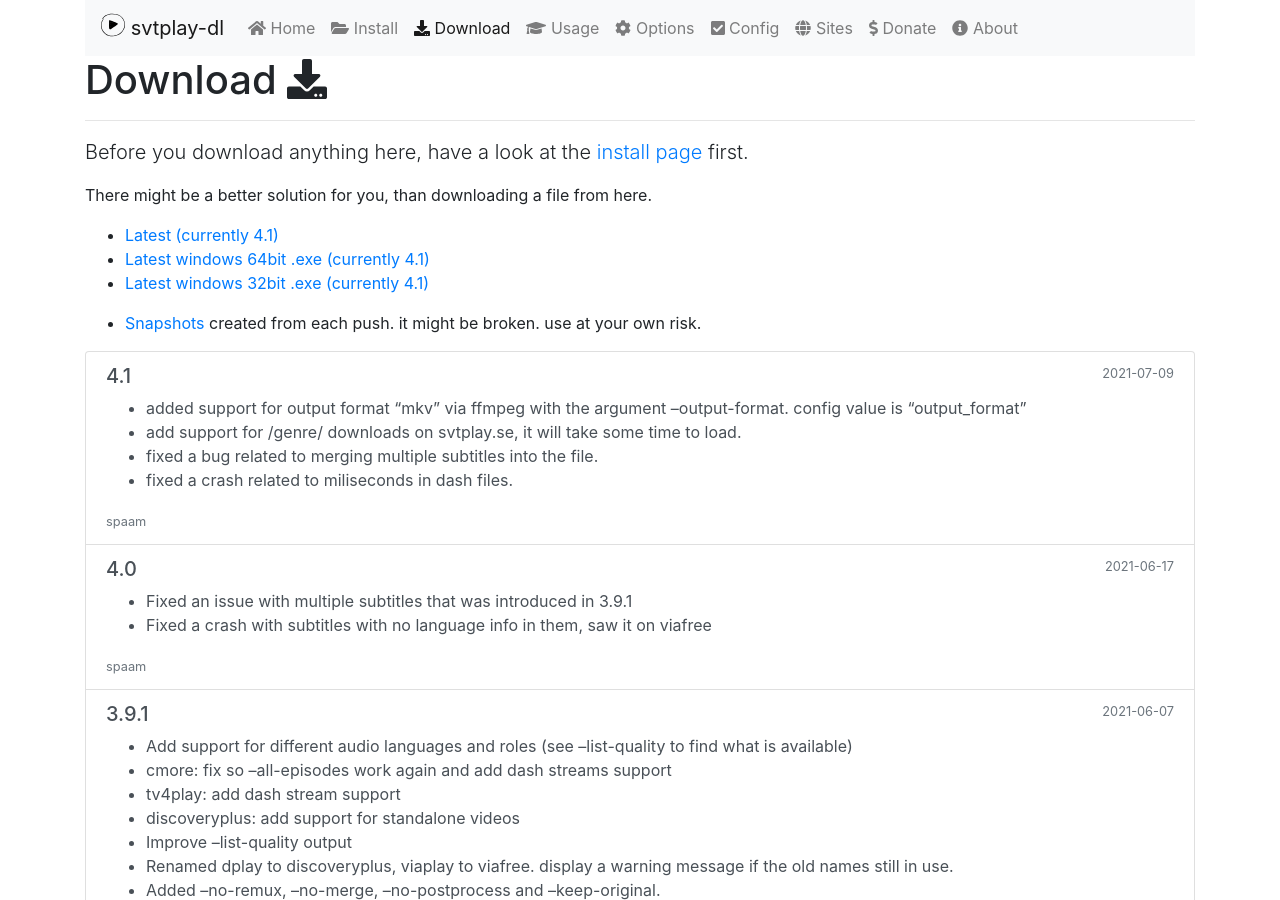
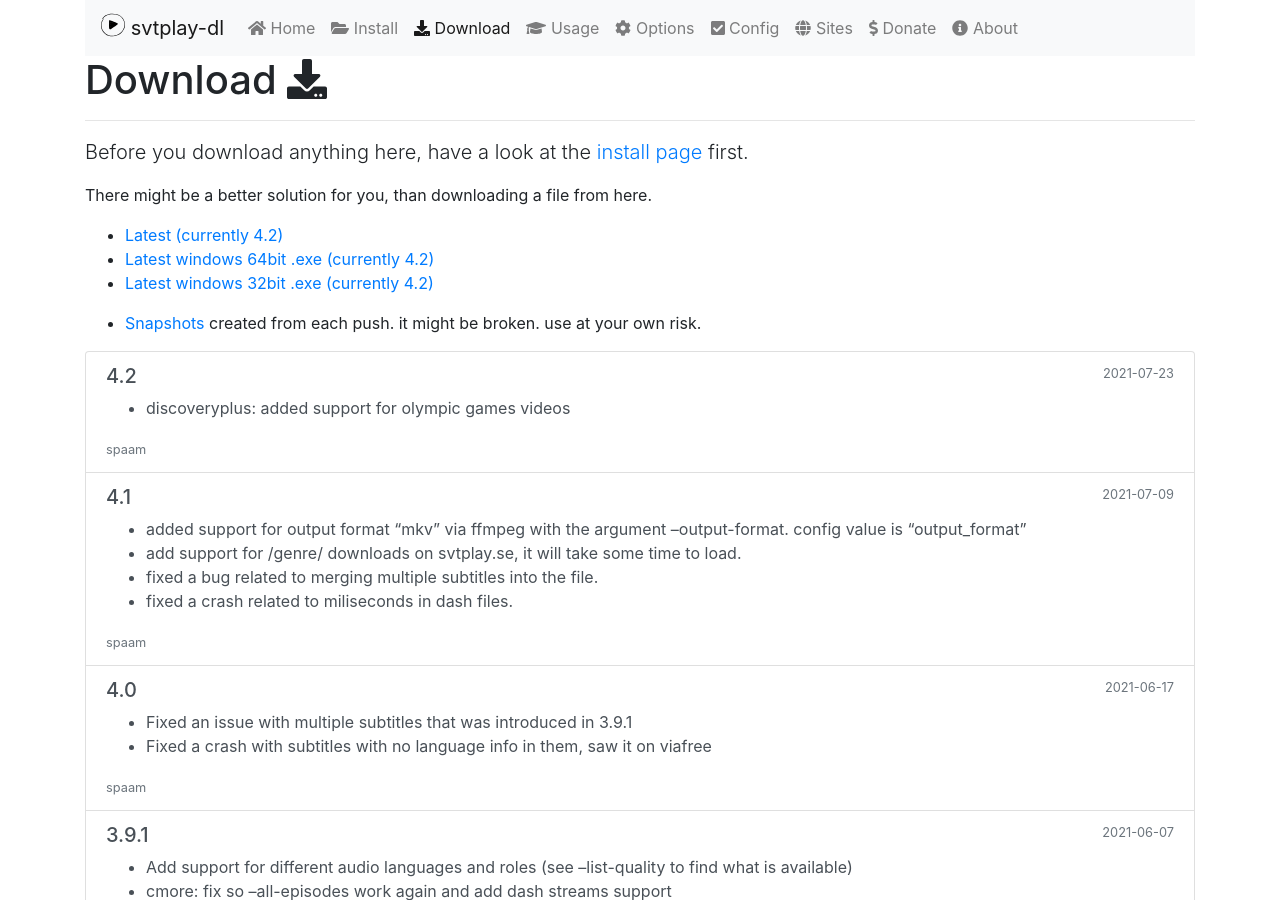
Before and after one commit to spaam/svtplay-dl-web, a Jekyll site: the page built from _pages/download.md, in a window 1280 px wide and 900 px high. Built offline with Jekyll 4.4.1, drawn with Linux system fonts in a browser that asks for light colours; nearby versions of some CDN libraries; comment, search, counter and statistics services are not loaded.

```diff
--- a/_layouts/home.html
+++ b/_layouts/home.html
@@ -15,7 +15,7 @@ layout: default
             <a href="/install/" class="btn btn-lg btn-outline-primary mb-3 mb-md-0 mr-md-3">Get started</a>
             <a href="/archive/" class="btn btn-lg btn-outline-secondary">Download</a>
         </div>
-        <p class="text-muted mb-0">Currently v4.1 (2021-07-09)</p>
+        <p class="text-muted mb-0">Currently v4.2 (2021-07-23)</p>
     </div>
     <div class="col-md-6">
         <img src="/assets/brand/logo.svg" width="256" height="256" class="img-fluid mb-3">
--- a/_pages/download.md
+++ b/_pages/download.md
@@ -10,9 +10,9 @@ description: Download page for svtplay-dl
 
 There might be a better solution for you, than downloading a file from here.
 
-* [Latest (currently 4.1)](https://svtplay-dl.se/download/4.1/svtplay-dl)
-* [Latest windows 64bit .exe (currently 4.1)](https://svtplay-dl.se/download/4.1/svtplay-dl-amd64.zip)
-* [Latest windows 32bit .exe (currently 4.1)](https://svtplay-dl.se/download/4.1/svtplay-dl-win32.zip)
+* [Latest (currently 4.2)](https://svtplay-dl.se/download/4.2/svtplay-dl)
+* [Latest windows 64bit .exe (currently 4.2)](https://svtplay-dl.se/download/4.2/svtplay-dl-amd64.zip)
+* [Latest windows 32bit .exe (currently 4.2)](https://svtplay-dl.se/download/4.2/svtplay-dl-win32.zip)
 
 * [Snapshots](/download/snapshots/) created from each push. it might be broken. use at your own risk.
 
--- /dev/null
+++ b/_posts/2021-07-23-4.2.md
@@ -0,0 +1,11 @@
+---
+layout: post
+title: 4.2
+date: 2021-07-23 21:56:00 +0200
+categories: releases
+windows-amd64: true
+windows-win32: true
+binary: true
+---
+
+* discoveryplus: added support for olympic games videos
```
